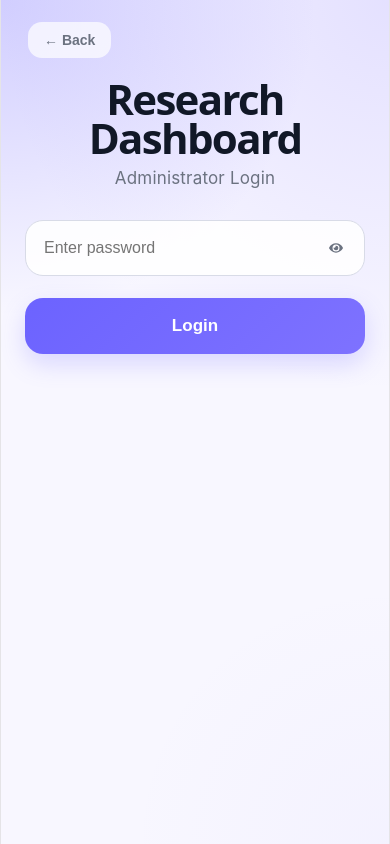
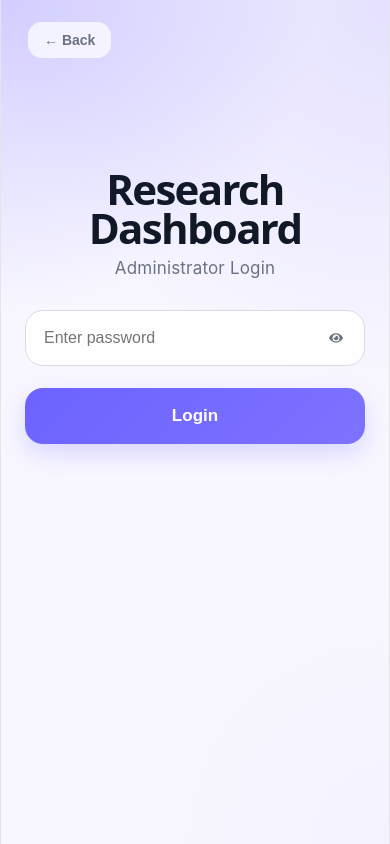
Before and after one commit to Tohar159/finalProject, a React app in the folder frontend/: page / in a window 390 px wide. Both pictures are taken after a click on the button "Admin Portal". Built offline with nearby package versions, Linux system fonts and the light colour scheme; the HTML template or start-up script is replaced by a standard one.

Commit message:
Extend mobile slider

```diff
--- a/frontend/src/components/AdminDashboard.css
+++ b/frontend/src/components/AdminDashboard.css
@@ -177,7 +177,7 @@
 
     .dashboard-logout-btn {
         position: fixed;
-        top: 76px;
+        top: 22px;
         right: 18px;
         padding: 8px 13px;
         font-size: 13px;
--- a/frontend/src/components/AdminLogin.css
+++ b/frontend/src/components/AdminLogin.css
@@ -113,7 +113,7 @@
 
     .admin-login-page {
         align-items: flex-start;
-        padding-top: 80px;
+        padding-top: 170px;
     }
 
     .admin-login-title {
```
